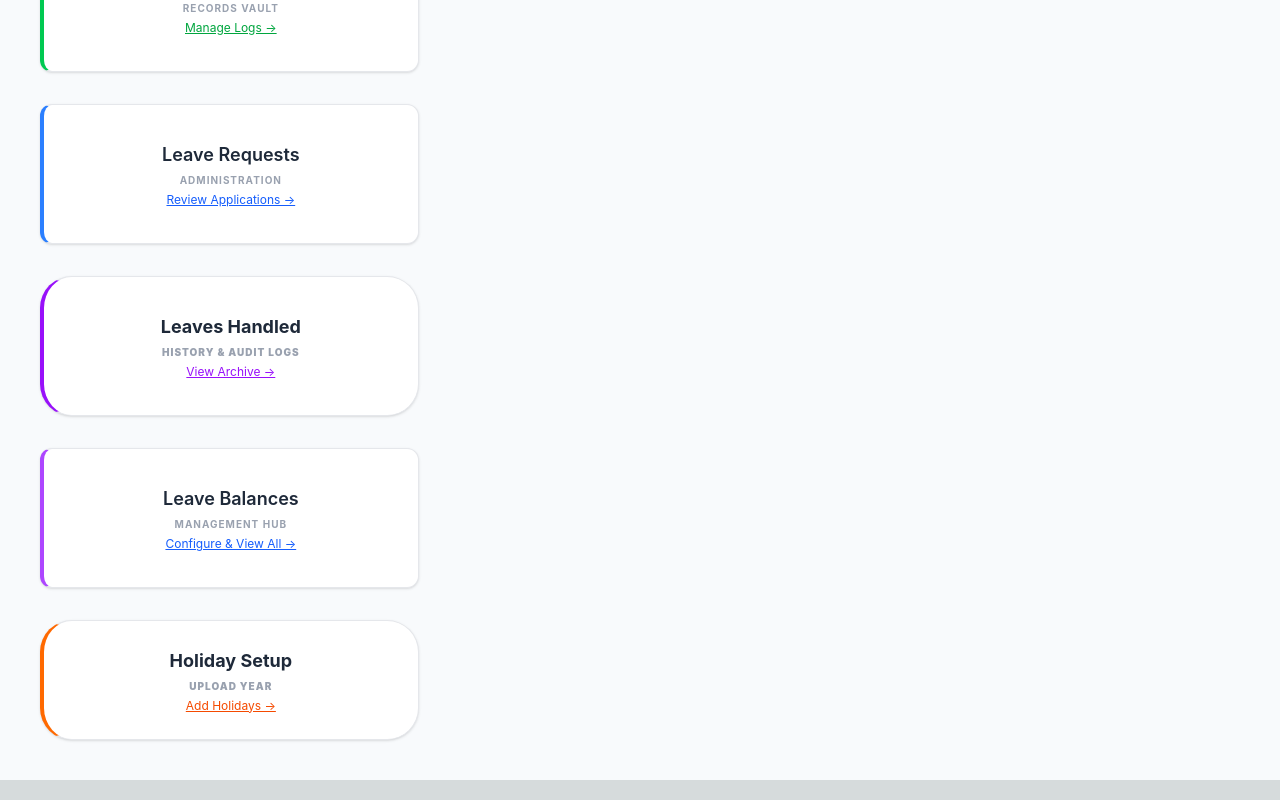
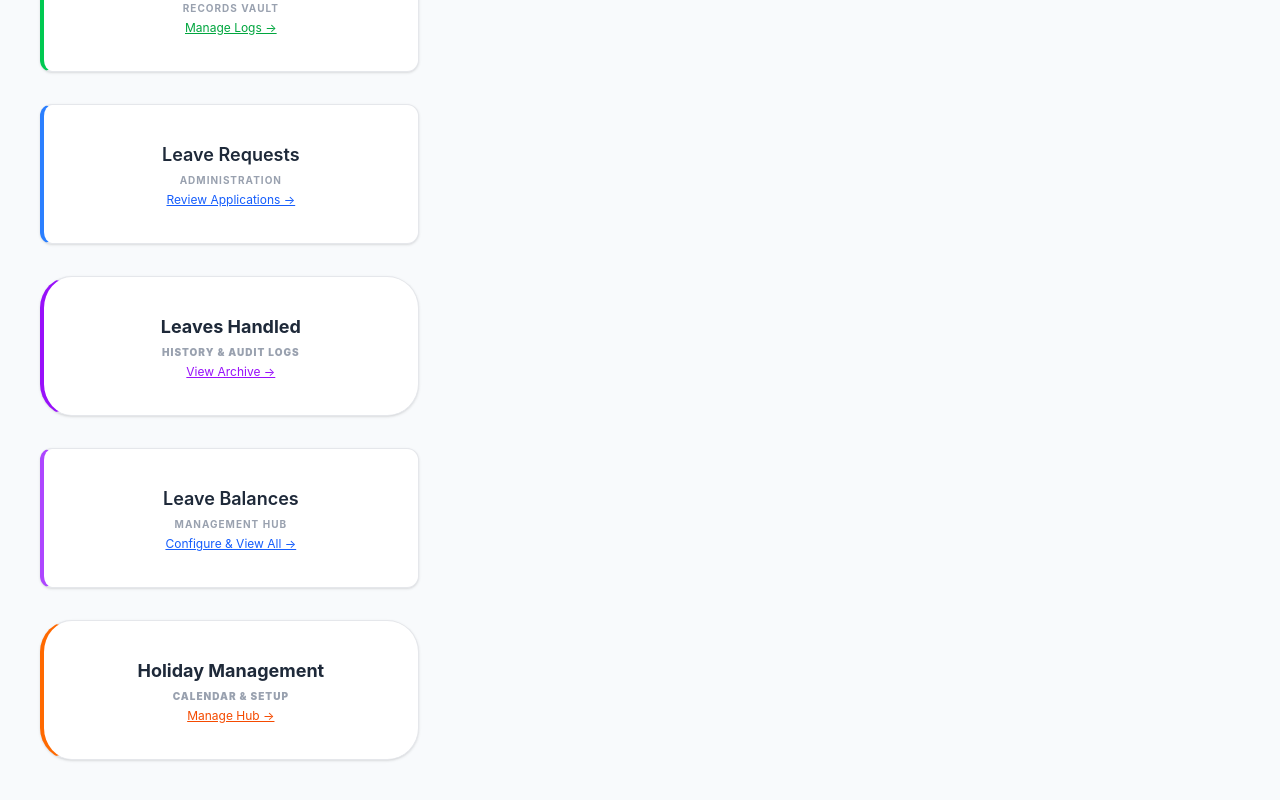
Before and after one commit to venkateswari-thota/HRMS_PORTAL, a Next.js app in the folder frontend/: page /admin/onboard in a window 1280 px wide. Shown: the part 709-1509 px from the top of the page. Built offline with nearby package versions, Linux system fonts and the light colour scheme; no server answers; sample sign-in values are in the browser's storage.

Commit message:
Admin: Rename Holiday Setup to Holiday Management across dashboard and page header

```diff
--- a/frontend/app/admin/holiday-setup/page.tsx
+++ b/frontend/app/admin/holiday-setup/page.tsx
@@ -160,10 +160,10 @@ function HolidaySetupForm() {
                     </button>
                     <div>
                         <h1 className="text-3xl font-bold bg-clip-text text-transparent bg-gradient-to-r from-blue-600 to-indigo-600">
-                            Holiday Setup {month ? ` - ${monthNames[month - 1]}` : ''}
+                            Holiday Management {month ? ` - ${monthNames[month - 1]}` : ''}
                         </h1>
                         <p className="text-gray-500 text-sm mt-1">
-                            {month ? `Modifying holidays for ${monthNames[month - 1]} ${year}` : `Configure public holidays for ${year}`}
+                            {month ? `Modifying holidays for ${monthNames[month - 1]} ${year}` : `Configure & Review public holidays for ${year}`}
                         </p>
                     </div>
                 </div>
--- a/frontend/app/admin/onboard/page.tsx
+++ b/frontend/app/admin/onboard/page.tsx
@@ -153,10 +153,10 @@ export default function AdminOnboardPage() {
                     </Link>
 
                     <Link href="/admin/holiday-setup" className="block">
-                        <div className="bg-white p-6 h-[120px] flex flex-col items-center justify-center border border-gray-200 rounded-[2rem] shadow-sm border-l-4 border-l-orange-500 hover:shadow-md transition-shadow cursor-pointer">
-                            <h3 className="font-bold text-lg text-gray-800 mb-1 text-center">Holiday Setup</h3>
-                            <p className="text-[10px] text-gray-400 uppercase font-black tracking-widest mb-1">Upload Year</p>
-                            <p className="text-xs text-orange-600 underline">Add Holidays →</p>
+                        <div className="bg-white p-6 h-[140px] flex flex-col items-center justify-center border border-gray-200 rounded-[2rem] shadow-sm border-l-4 border-l-orange-500 hover:shadow-md transition-shadow cursor-pointer">
+                            <h3 className="font-bold text-lg text-gray-800 mb-1 text-center">Holiday Management</h3>
+                            <p className="text-[10px] text-gray-400 uppercase font-black tracking-widest mb-1">Calendar & Setup</p>
+                            <p className="text-xs text-orange-600 underline">Manage Hub →</p>
                         </div>
                     </Link>
 
```
